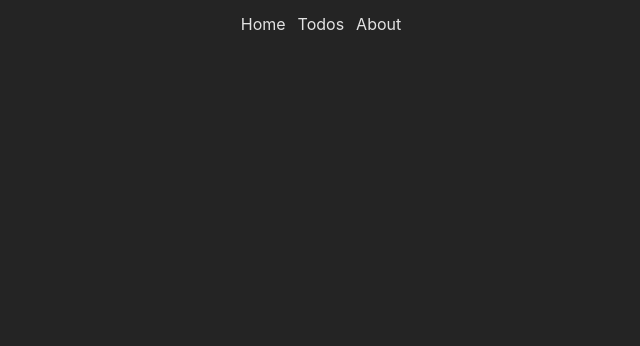
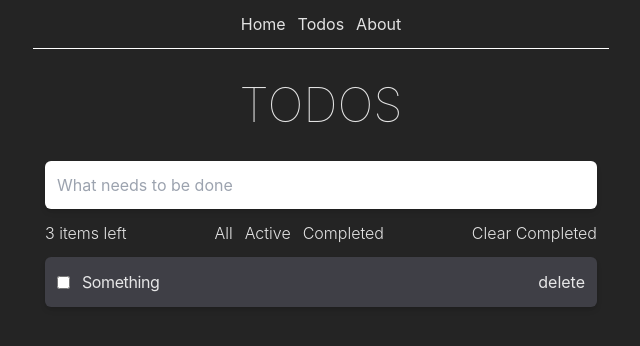
Before and after one commit to dirgaastya/msib5-app-dirgaastya, a Vue app: page /#/todos in a window 1280 px wide. Shown: the top 346 px of the page, without its empty margins (319-959 px from the left). Built offline with nearby package versions, Linux system fonts and the light colour scheme.

Commit message:
feat : created view about & todos

```diff
--- a/package.json
+++ b/package.json
@@ -9,6 +9,7 @@
     "preview": "vite preview"
   },
   "dependencies": {
+    "axios": "^1.5.0",
     "vue": "^3.3.4",
     "vue-router": "4"
   },
--- a/src/components/NavigationMenu.vue
+++ b/src/components/NavigationMenu.vue
@@ -2,7 +2,7 @@
 </script>
 
 <template>
-    <nav class="w-full flex justify-center items-center py-3">
+    <nav class="w-full flex justify-center items-center p-3 border-b border-b-white" >
         <ul class="flex items-center gap-x-3">
             <li class="">
                 <router-link to="/">Home</router-link>
--- a/src/pages/About.vue
+++ b/src/pages/About.vue
@@ -1 +1,3 @@
-<template></template>
+<template>
+    <h3 class="text-lg font-thin">Dirga Astya Wisnuwardana | 2023</h3>
+</template>
--- a/src/pages/Todos.vue
+++ b/src/pages/Todos.vue
@@ -3,7 +3,30 @@
 </script>
 
 <template>
-    <div>
-
+    <div class="px-3">
+        <div class="py-8">
+            <h1 class="text-5xl font-thin text-center">TODOS</h1>
+        </div>
+        <div>
+            <input type="text" placeholder="What needs to be done" class="w-full h-12 px-3 rounded-md shadow-md">
+        </div>
+        <div class="py-3 flex items-center justify-between font-light">
+            <p>3 items left</p>
+            <ul class="flex items-center gap-x-3">
+                <li>All</li>
+                <li>Active</li>
+                <li>Completed</li>
+            </ul>
+            <button class="text-base">
+                Clear Completed
+            </button>
+        </div>
+        <div class="w-full p-3 bg-zinc-700 flex items-center justify-between rounded-md shadow-md">
+            <div class="flex items-center gap-x-3">
+                <input type="checkbox">
+                <p class="text-base leading-relaxed tracking-tight">Something</p>
+            </div>
+            <p>delete</p>
+        </div>
     </div>
 </template>
```
Also changed, not shown: 1 other file (tests, documents, lock files or other folders).
